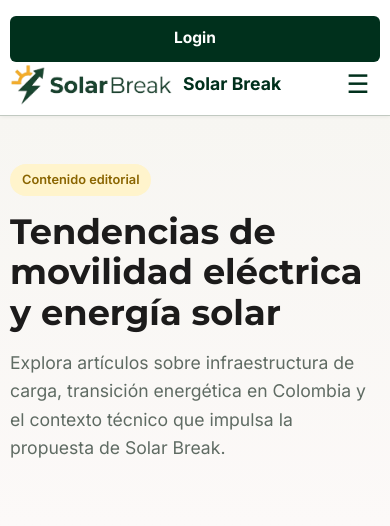
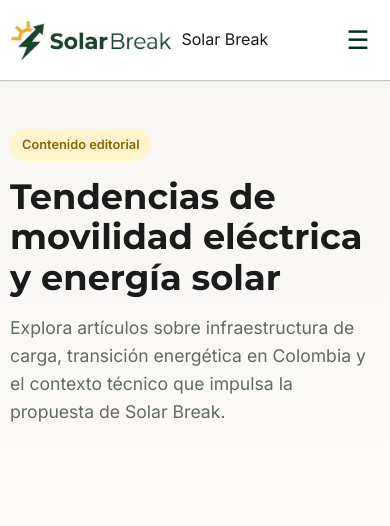
Before and after one commit to jangelliue/solarbreak, a PHP site: page /blog.php in a window 390 px wide. Shown: the top 526 px of the page. Run offline with PHP 8.4, Linux system fonts and the light colour scheme.

Commit message:
fix: nav-login-btn fuera del nav, corregir grid y móvil

```diff
--- a/css/nav.css
+++ b/css/nav.css
@@ -1,7 +1,8 @@
 /* ============================================
    HEADER / NAV UNIFORME — Solar Break
-   Escritorio: logo izq | nav centro | login der
-   Móvil: logo izq | hamburguesa der → menú desplegable
+   Escritorio : [logo]  [nav centro]  [Login]
+   Móvil      : [logo]  [hamburguesa]
+                [menú desplegable + Login al final]
    ============================================ */
 
 /* ---------- HEADER BASE ---------- */
@@ -14,39 +15,35 @@
     box-shadow: 0 1px 4px rgba(0,0,0,.06);
 }
 
-/* GRID DE 3 COLUMNAS: logo | nav | login
-   Cada columna tiene el mismo ancho flex para
-   que el nav quede verdaderamente centrado */
+/*  ESCRITORIO: grid 3 col  →  logo | nav | login
+    • 1fr en col-1 y col-3 garantiza simetría real
+    • auto en col-2 deja que el nav tome su tamaño natural */
 .site-header-inner {
     display: grid;
     grid-template-columns: 1fr auto 1fr;
+    grid-template-rows: 68px;
     align-items: center;
-    height: 68px;
-    gap: 1rem;
+    gap: 0;
 }
 
-/* ---------- LOGO (columna 1, alineado a la izquierda) ---------- */
+/* ---------- LOGO — columna 1 ---------- */
 .site-logo {
     grid-column: 1;
+    justify-self: start;
     display: flex;
     align-items: center;
-    gap: .6rem;
-    font-weight: 800;
-    font-size: 1.1rem;
-    color: var(--color-primary, #00301c);
+    gap: .5rem;
     text-decoration: none;
     flex-shrink: 0;
-    justify-self: start;
 }
 .site-logo:hover { opacity: .85; }
 
-/* ---------- NAV (columna 2, centrado) ---------- */
+/* ---------- NAV — columna 2, centrado ---------- */
 .site-nav {
     grid-column: 2;
     display: flex;
     align-items: center;
-    gap: .25rem;
-    justify-content: center;
+    gap: .15rem;
 }
 
 .site-nav a {
@@ -59,39 +56,38 @@
     transition: color .18s, background .18s;
     white-space: nowrap;
 }
-
 .site-nav a:hover {
     color: var(--color-primary, #00301c);
     background: rgba(0,48,28,.06);
 }
-
 .site-nav a.active {
     color: var(--color-primary, #00301c);
     background: rgba(0,48,28,.09);
     font-weight: 700;
 }
 
-/* ---------- BOTÓN LOGIN (columna 3, alineado a la derecha) ---------- */
+/* ---------- BOTÓN LOGIN — columna 3, extremo derecho ---------- */
 .nav-login-btn {
     grid-column: 3;
     justify-self: end;
-    margin-left: 0 !important;
-    background: var(--color-primary, #00301c) !important;
-    color: #fff !important;
-    padding: .45rem 1.1rem !important;
-    border-radius: 6px !important;
-    font-weight: 700 !important;
-    font-size: .88rem !important;
-    transition: background .18s !important;
-    flex-shrink: 0;
+    display: inline-flex;
+    align-items: center;
+    text-decoration: none;
+    background: var(--color-primary, #00301c);
+    color: #fff;
+    padding: .45rem 1.2rem;
+    border-radius: 6px;
+    font-weight: 700;
+    font-size: .9rem;
     white-space: nowrap;
+    transition: background .18s;
 }
 .nav-login-btn:hover {
-    background: #1a4731 !important;
-    color: #fff !important;
+    background: #1a4731;
+    color: #fff;
 }
 
-/* ---------- HAMBURGUESA (oculto en escritorio) ---------- */
+/* ---------- HAMBURGUESA — oculto en escritorio ---------- */
 .mobile-menu-toggle {
     display: none;
     background: none;
@@ -109,46 +105,65 @@
    ============================================ */
 @media (max-width: 768px) {
 
-    /* Volver a flex simple en móvil */
+    /* Cambiar a flex en móvil */
     .site-header-inner {
         display: flex;
         flex-wrap: wrap;
         height: auto;
-        padding-top: .6rem;
-        padding-bottom: .6rem;
-        position: relative;
+        padding: .5rem 0;
         gap: 0;
     }
 
-    /* Logo a la izquierda */
+    /* Logo: izquierda, crece para empujar hamburguesa a la derecha */
     .site-logo {
         order: 1;
         flex: 1;
         justify-self: unset;
     }
 
-    /* Hamburguesa visible, a la derecha */
+    /* Hamburguesa: visible, extremo derecho */
     .mobile-menu-toggle {
         display: flex;
         align-items: center;
         justify-content: center;
         order: 2;
+        flex-shrink: 0;
     }
 
-    /* Nav: oculto por defecto, desplegable vertical */
+    /* Botón Login: oculto en la fila superior móvil
+       (aparece dentro del menú desplegable, ver abajo) */
+    .nav-login-btn {
+        display: none;
+        order: 4;
+        width: 100%;
+        text-align: center;
+        justify-content: center;
+        padding: .65rem 1rem;
+        font-size: .97rem;
+        border-radius: 8px;
+        margin-top: .4rem;
+        grid-column: unset;
+        justify-self: unset;
+    }
+
+    /* Nav: oculto por defecto */
     .site-nav {
         display: none;
         flex-direction: column;
         align-items: flex-start;
         width: 100%;
         order: 3;
-        padding: .75rem 0 .5rem;
+        padding: .6rem 0 .25rem;
         border-top: 1px solid var(--color-border, #e2e8e4);
         gap: .1rem;
         margin-top: .4rem;
     }
 
+    /* Cuando el menú está abierto: mostrar nav Y botón login */
     .site-nav.open {
+        display: flex;
+    }
+    .site-nav.open ~ .nav-login-btn {
         display: flex;
     }
 
@@ -157,18 +172,6 @@
         padding: .65rem 1rem;
         border-radius: 8px;
         font-size: .97rem;
-    }
-
-    /* Botón login: al final del menú móvil, ancho completo */
-    .nav-login-btn {
-        grid-column: unset !important;
-        justify-self: unset !important;
-        margin-left: 0 !important;
-        width: 100% !important;
-        text-align: center !important;
-        margin-top: .4rem !important;
-        padding: .65rem 1rem !important;
-        font-size: .97rem !important;
     }
 }
 
@@ -225,7 +228,6 @@
     text-align: center;
 }
 
-/* Footer responsive */
 @media (max-width: 768px) {
     .footer-inner {
         grid-template-columns: 1fr;
```
